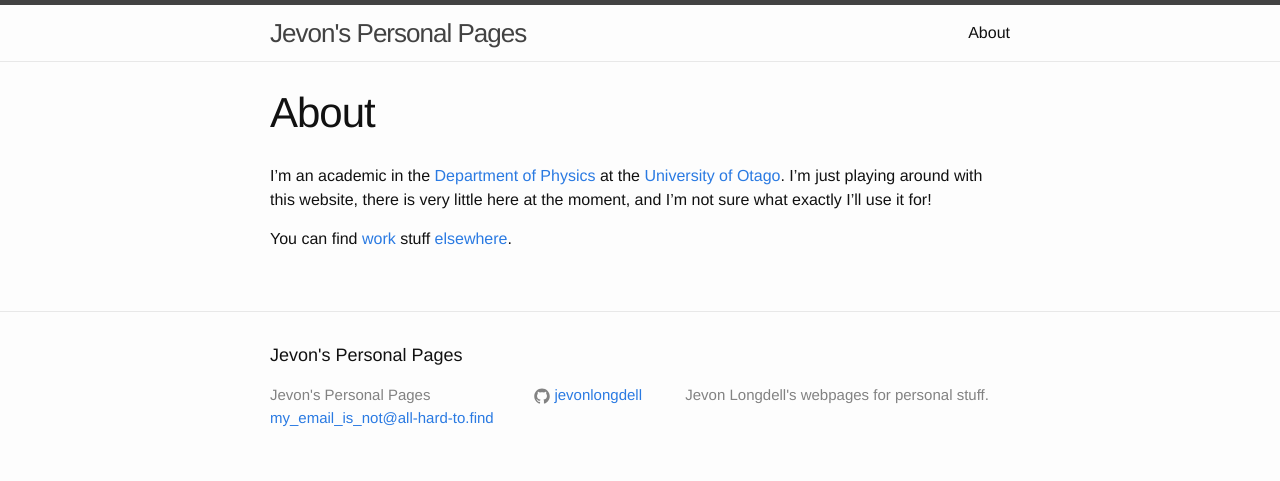
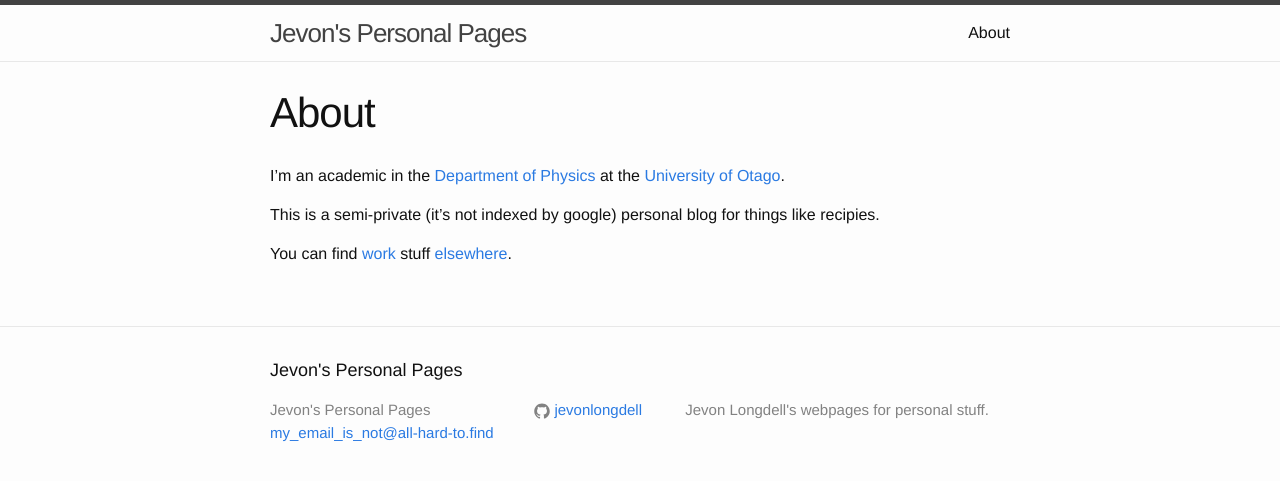
Before and after one commit to jevonlongdell/jevonlongdell.github.io, a Jekyll site: the page built from about.md, in a window 1280 px wide. Shown: the top 481 px of the page. Built offline with Jekyll 4.4.1, drawn with Linux system fonts in a browser that asks for light colours.

Commit message:
added a "disallow everything" robots.txt and changed about slightly

```diff
--- a/about.md
+++ b/about.md
@@ -4,6 +4,9 @@ title: About
 permalink: /about/
 ---
 
-I'm an academic in the [Department of Physics](http://www.otago.ac.nz/physics) at the [University of Otago](http://www.otago.ac.nz). I'm just playing around with this website,  there is very little here at the moment, and I'm not sure what exactly I'll use it for!
+I'm an academic in the [Department of Physics](http://www.otago.ac.nz/physics) at the [University of Otago](http://www.otago.ac.nz).
+
+This is a semi-private (it's not indexed by google) personal blog for things like recipies.
+
 
 You can find [work](http://www.otago.ac.nz/physics/staff/JevonLongdell.html) stuff [elsewhere](http://physics.otago.ac.nz/qo).
--- /dev/null
+++ b/robots.txt
@@ -0,0 +1,2 @@
+User-Agent: *
+Disallow: /
```
